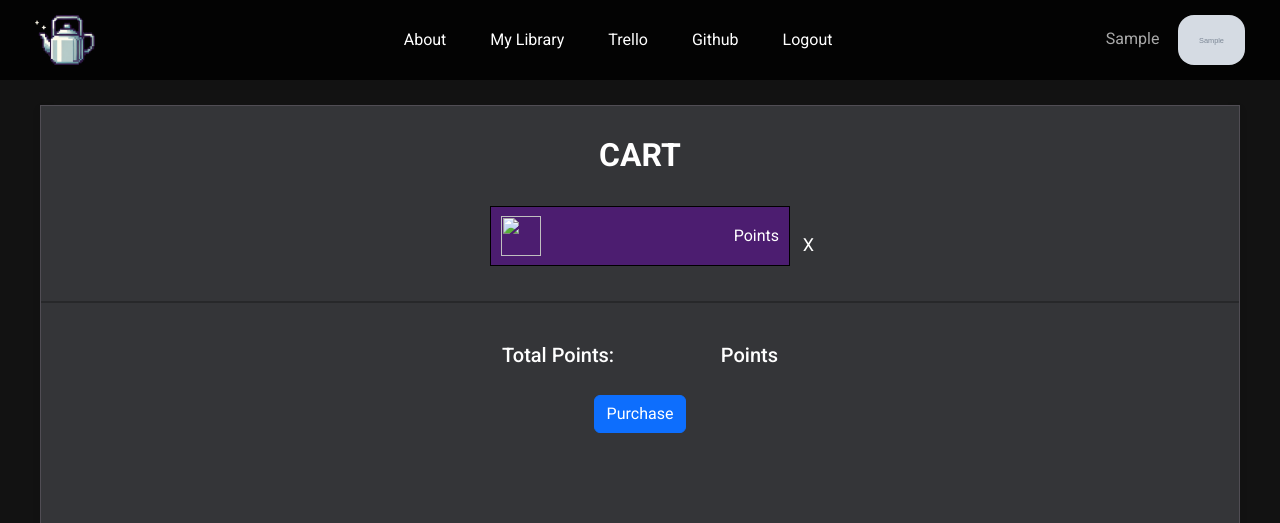
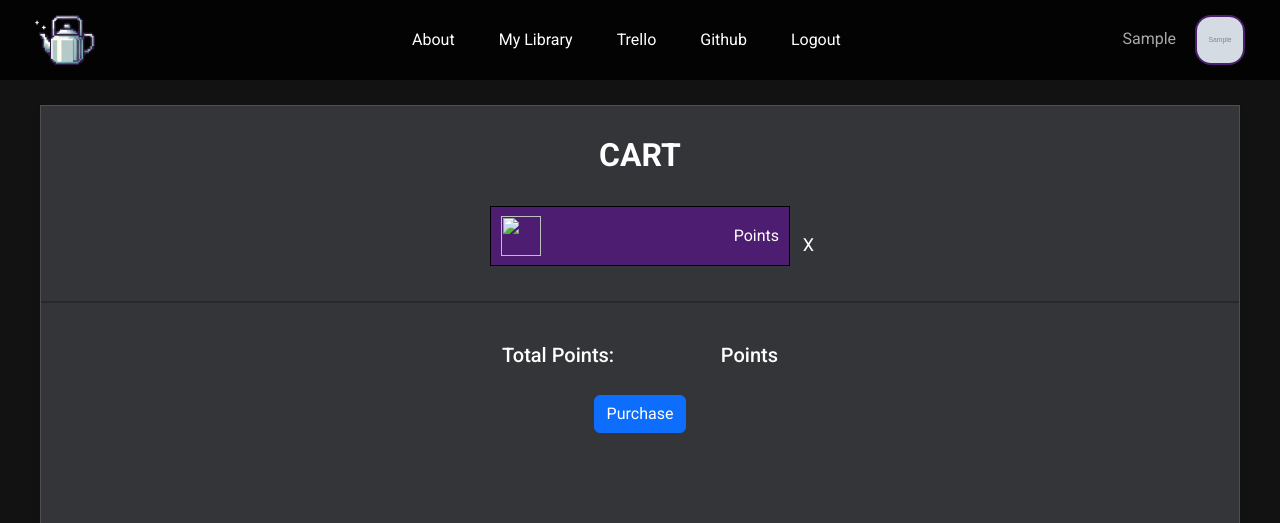
Before and after one commit to Icecreamy8229/kettle, a Flask app: page /cart in a window 1280 px wide. Shown: the top 523 px of the page. Run offline with Flask 3, Linux system fonts and the light colour scheme; a user stored in the database is signed in; tables that the repository leaves empty hold one stand-in row (values such as "Sample post"); grey boxes marked "Sample" are stand-in pictures; parts of the project's set-up code (start-up, migrations or seed data) failed here and were passed over; some libraries are stand-ins or nearby versions.

Commit message:
navbar profile picture dimension enforced
set height and width to limit of 50px and overflow is hidden. border can be removed if we don't like it, i think the purple is a nice accent.

```diff
--- a/static/styles.css
+++ b/static/styles.css
@@ -50,6 +50,11 @@ header h1 {
 
 .navbar .navbar-pp {
     border-radius: 1rem;
+    width: 50px;
+    height: 50px;
+    object-fit: cover;
+    border: 2px solid #4C1D70;
+    overflow: hidden;
 }
 
 .navbar .links {
```
